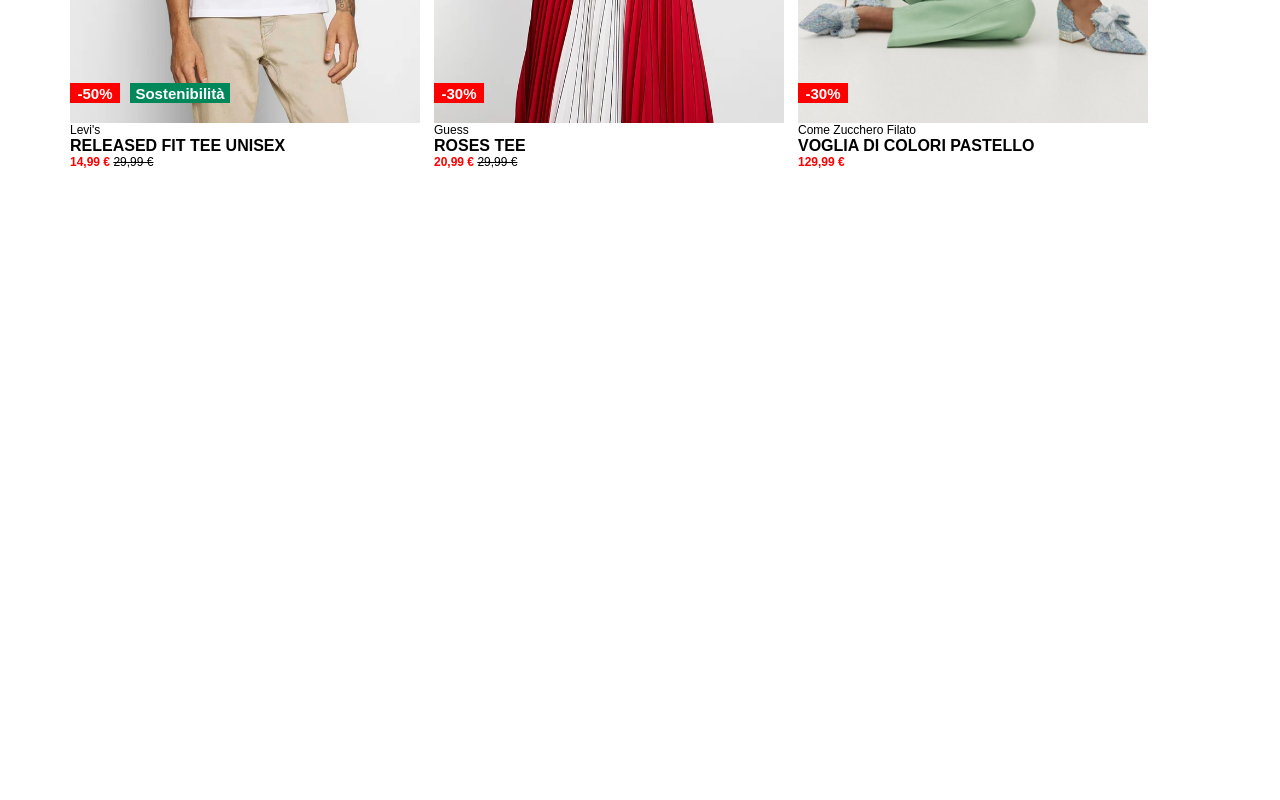
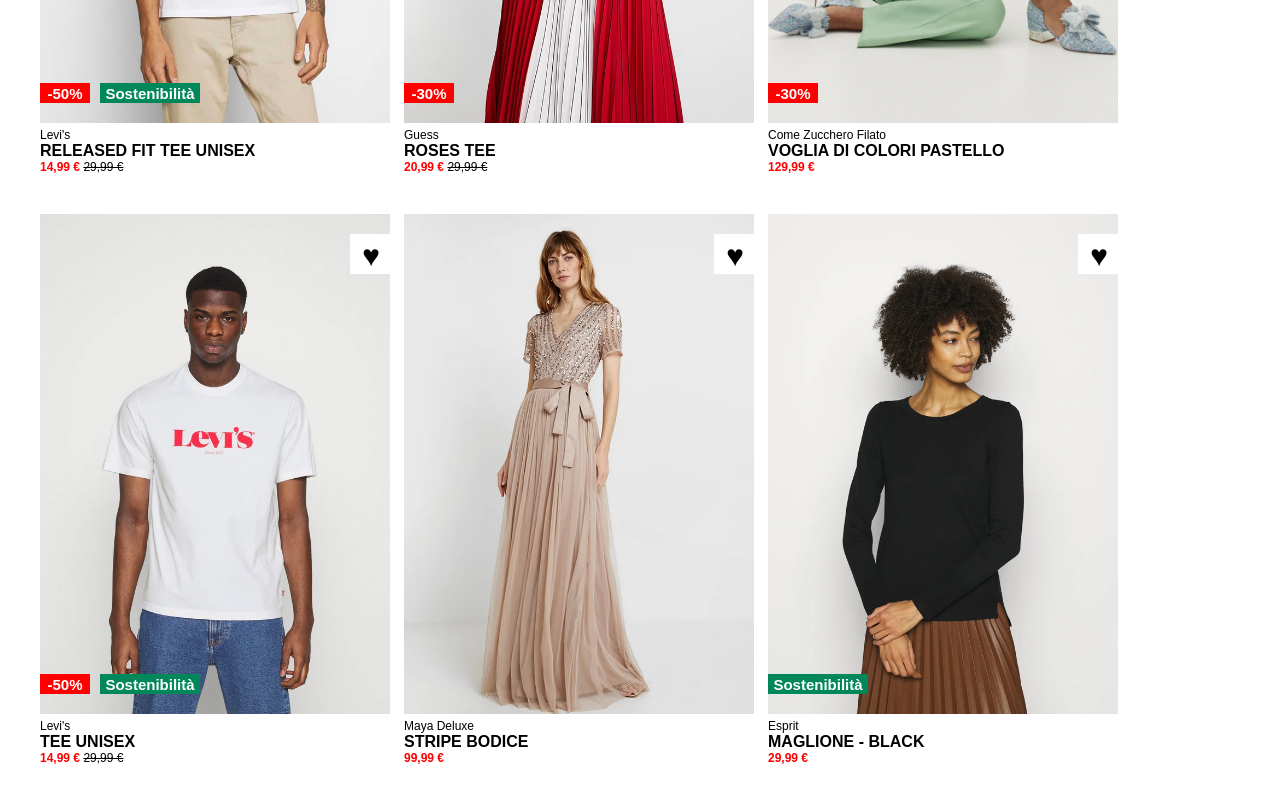
Before and after one commit to DavideVin01/html-css-boolando, a plain HTML site: page index.html in a window 1280 px wide. Shown: the part 412-1212 px from the top of the page. Before the commit the page ends 800 px from the top, so only its background shows below. Drawn offline with Linux system fonts and the light colour scheme.

Commit message:
Adds second row

```diff
--- a/index.html
+++ b/index.html
@@ -25,9 +25,11 @@
                         </div>
                     </div>
                     <!-- Title and price -->
+                    <section class="product-infos">
                         <div class="small-text">Levi's</div>
                         <div class="title-text">RELEASED FIT TEE UNISEX</div>
                         <div class="small-text"><span class="text-red">14,99 €</span> <del>29,99 €</del></div>
+                    </section>
                 </div>
 
                 <div class="product">
@@ -41,9 +43,11 @@
                         </div>
                     </div>
                     <!-- Title and price -->
+                    <section class="product-infos">
                         <div class="small-text">Guess</div>
                         <div class="title-text">ROSES TEE</div>
                         <div class="small-text"><span class="text-red">20,99 €</span> <del>29,99 €</del></div>
+                    </section>
                 </div>
 
                 <div class="product">
@@ -57,9 +61,68 @@
                         </div>
                     </div>
                     <!-- Title and price -->
+                    <section class="product-infos">
                         <div class="small-text">Come Zucchero Filato</div>
                         <div class="title-text">VOGLIA DI COLORI PASTELLO</div>
                         <div class="small-text"><span class="text-red">129,99 €</span></div>
+                    </section>
+                </div>
+
+                <!-- Second row -->
+            <div class="row">
+
+                <div class="product">
+                    <!-- Image -->
+                    <div class="image-container">
+                        <div class="product-image tee-unisex"></div>
+                        <span class="discount">-50%</span>
+                        <span class="sostenibilità">Sostenibilità</span>
+                        <!-- Favourite heart -->
+                        <div class="heart-box">
+                            <span class="heart"></span>
+                        </div>
+                    </div>
+                    <!-- Title and price -->
+                    <section class="product-infos">
+                        <div class="small-text">Levi's</div>
+                        <div class="title-text">TEE UNISEX</div>
+                        <div class="small-text"><span class="text-red">14,99 €</span> <del>29,99 €</del></div>
+                    </section>
+                </div>
+
+                <div class="product">
+                    <!-- Image -->
+                    <div class="image-container">
+                        <div class="product-image stripe-bodice"></div>
+                        <!-- Favourite heart -->
+                        <div class="heart-box">
+                            <span class="heart"></span>
+                        </div>
+                    </div>
+                    <!-- Title and price -->
+                    <section class="product-infos">
+                        <div class="small-text">Maya Deluxe</div>
+                        <div class="title-text">STRIPE BODICE</div>
+                        <div class="small-text"><span class="text-red">99,99 €</span></div>
+                    </section>
+                </div>
+
+                <div class="product">
+                    <!-- Image -->
+                    <div class="image-container">
+                        <div class="product-image esprit"></div>
+                        <span class="sostenibilità left">Sostenibilità</span>
+                        <!-- Favourite heart -->
+                        <div class="heart-box">
+                            <span class="heart"></span>
+                        </div>
+                    </div>
+                    <!-- Title and price -->
+                    <section class="product-infos">
+                        <div class="small-text">Esprit</div>
+                        <div class="title-text">MAGLIONE - BLACK</div>
+                        <div class="small-text"><span class="text-red">29,99 €</span></div>
+                    </section>
                 </div>
         </div>
     </main>
--- a/style.css
+++ b/style.css
@@ -16,7 +16,7 @@ body{
 }
 
 .row{
-    margin: 30px;
+    margin: 30px 0;
 }
 
 .small-text{
@@ -134,6 +134,21 @@ body{
     left: 60px;
 }
 
+.left{
+    font-family: sans-serif;
+    color: #fff;
+    font-weight: bold;
+    font-size: 15px;
+    background-color: #00875A;
+    width: 100px;
+    height: 20px;
+    padding: 2px;
+    text-align: center;
+    position: absolute;
+    bottom: 20px;
+    left: 0px;
+}
+
 .heart-box{
     background-color: #fff;
     width: 40px;
@@ -159,3 +174,7 @@ body{
 .heart:hover:after{
     color: red;
 }
+
+.product-infos{
+    margin-top: 5px;
+}
```
Lines whose indentation alone changed are shown as unchanged.
